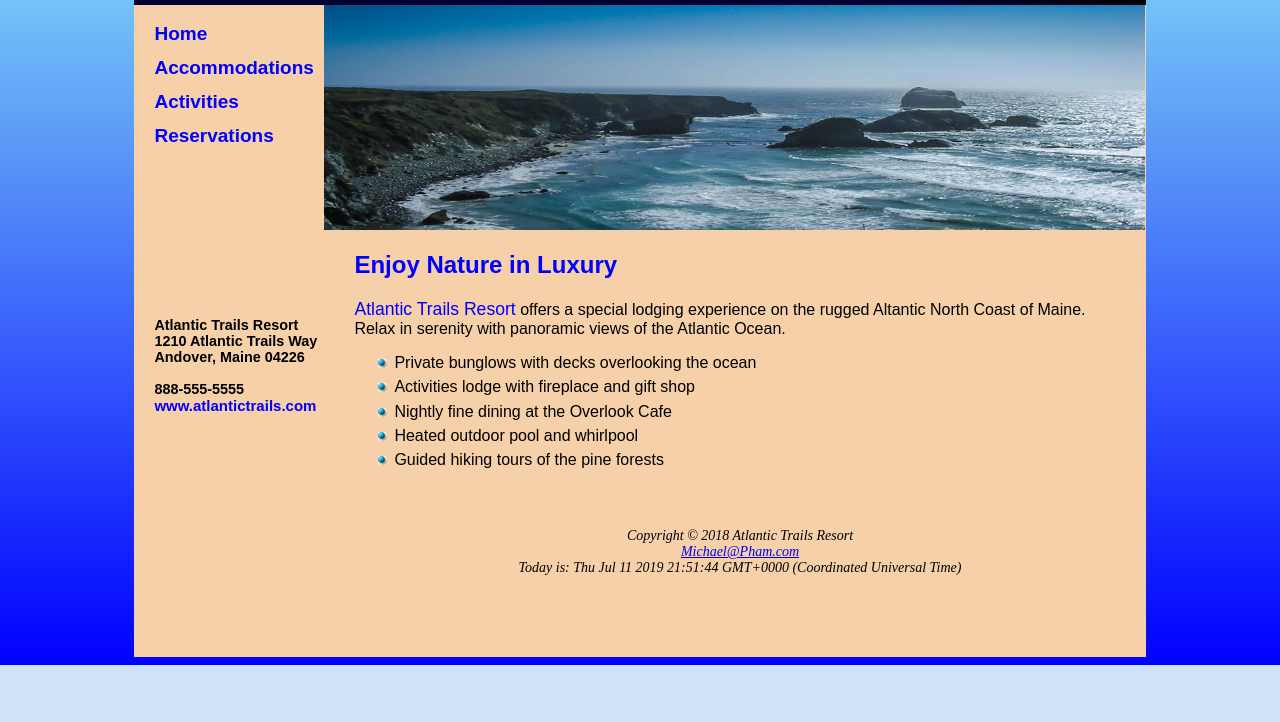
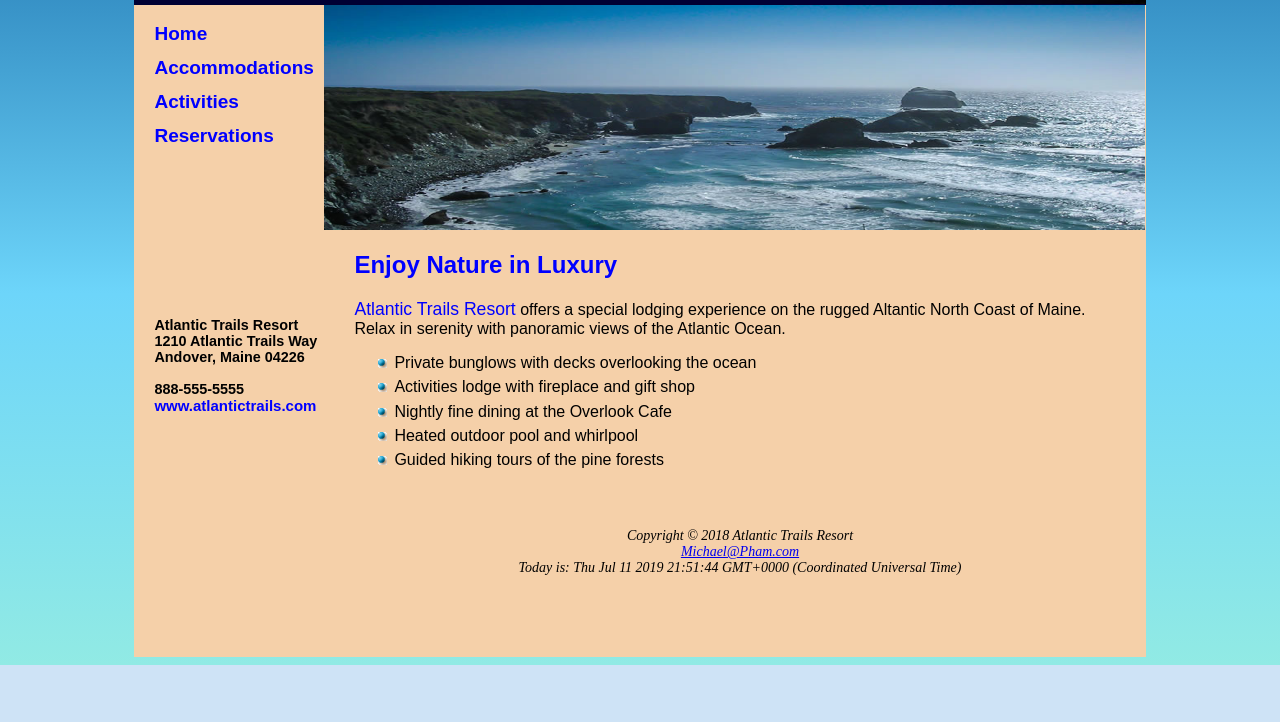
Before and after one commit to Michaelpham67/cis4004-project7, a plain HTML site: page index.html in a window 1280 px wide. Shown: the part 78-800 px from the top of the page. Drawn offline with Linux system fonts and the light colour scheme.

Commit message:
changed background gradient

```diff
--- a/atlantic.css
+++ b/atlantic.css
@@ -1,5 +1,5 @@
 body {
-     background: linear-gradient(#81DAF5, #0000FF);
+     background: linear-gradient(#2980B9, #6DD5FA, #91EAE4);
      background-color: #CEE3F6;
      background-repeat: no-repeat;
      font-family: sans-serif;
```
